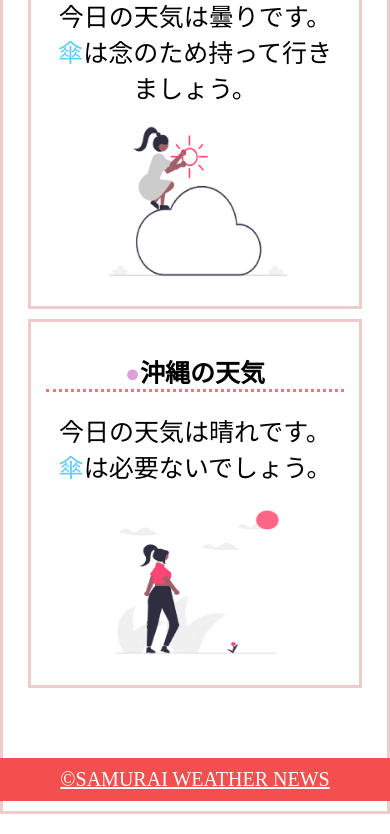
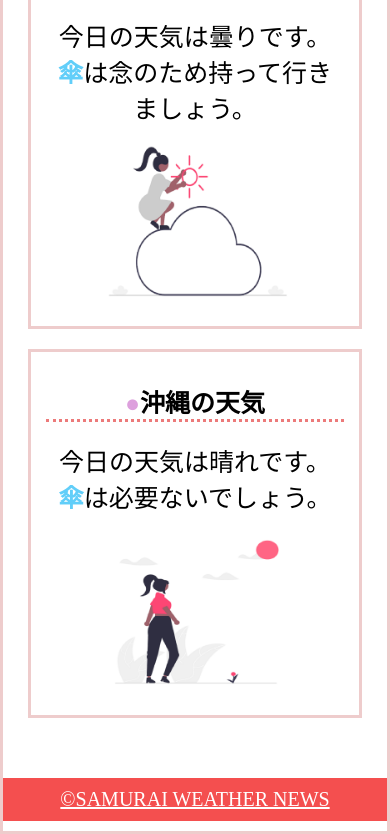
Before and after one commit to Na11001/html-css-basic-kadai, a plain HTML site: page kadai_22/kadai_022.html in a window 390 px wide. Shown: the part 641-1475 px from the top of the page. Drawn offline with Linux system fonts and the light colour scheme.

Commit message:
Add files via upload

```diff
--- a/kadai_22/style.css
+++ b/kadai_22/style.css
@@ -1,30 +1,20 @@
 body {
     margin: 0px;
     padding: 0px;
-    border: 3px solid rgb(238, 204, 204);
     text-align: center;
-    display: flex;
-    flex-direction: column;
-    align-items: center;
 }
 header {
     background-color: rgb(244, 79, 79);
     text-align: center;
     margin-bottom: 20px;
-    width: 100%
 }
 h1 {
     margin: 0px;
     color: rgb(255, 255, 255)
 }
 main {
-    display: flex;
-    justify-content:space-around;
-    margin: 10%;
-    padding: 10px 15px;
-    flex-direction: column;
+    justify-content: space-around;
     align-items: center;
-    width: 100%;
 }
 h2 {
     font-size: 25px;
@@ -39,7 +29,7 @@ p {
     font-size: 20px;
 }
 p:nth-of-type(2)::first-letter {
-    font-style: bold;
+    font-weight: bold;
     color: rgb(97, 206, 249);
 }
 a {
@@ -56,15 +46,13 @@ a:hover {
 }
 footer {
     text-align: center;
-    margin: 0px auto 10px;
     background-color: rgb(244, 79, 79);
     color: rgb(255, 255, 255);
-    width: 100%;
     padding: 10px;
 }
 #parent {
     display: flex;
-    margin: 10px;
+    margin: 0px;
     padding: 10px 15px;
 }
 .contents {
@@ -72,8 +60,8 @@ footer {
     flex-direction: column;
     justify-content: center;
     border: solid 3px rgb(238, 204, 204);
-    padding: 10px 15px 10px 15px;
-    margin: 20px 0px 20px 0px;
+    padding: 10px 15px;
+    margin: 20px;
     box-sizing: border-box;
 }
 .contents img {
@@ -90,9 +78,7 @@ footer {
     header {
         background-color: rgb(244, 79, 79);
         text-align: center;
-        margin: auto 20px;
         padding: 10px;
-        width: 100%;
     }
     h1 {
         margin: 0px;
@@ -116,7 +102,7 @@ footer {
         font-size: 25px;
     }
     p:nth-of-type(2)::first-letter {
-        font-style: bold;
+        font-weight: bold;
         color: rgb(97, 206, 249);
     }
     #parent {
@@ -125,19 +111,18 @@ footer {
         text-align: center;
         justify-content: center;
         flex-wrap: wrap;
-        margin: 20px 0;
+        margin: 20px 0px;
         padding: 10px 15px;
     }
     .contents {
         flex-basis: 25%;
-        margin: 10px;
+        margin: 20px 0;
     }
     footer {
         text-align: center;
-        margin: 10px;
+        margin: 10px 0;
         background-color: rgb(244, 79,79);
         color: rgb(255, 255, 255);
         padding: 10px;
-        width: 100%;
     }
 }
```
